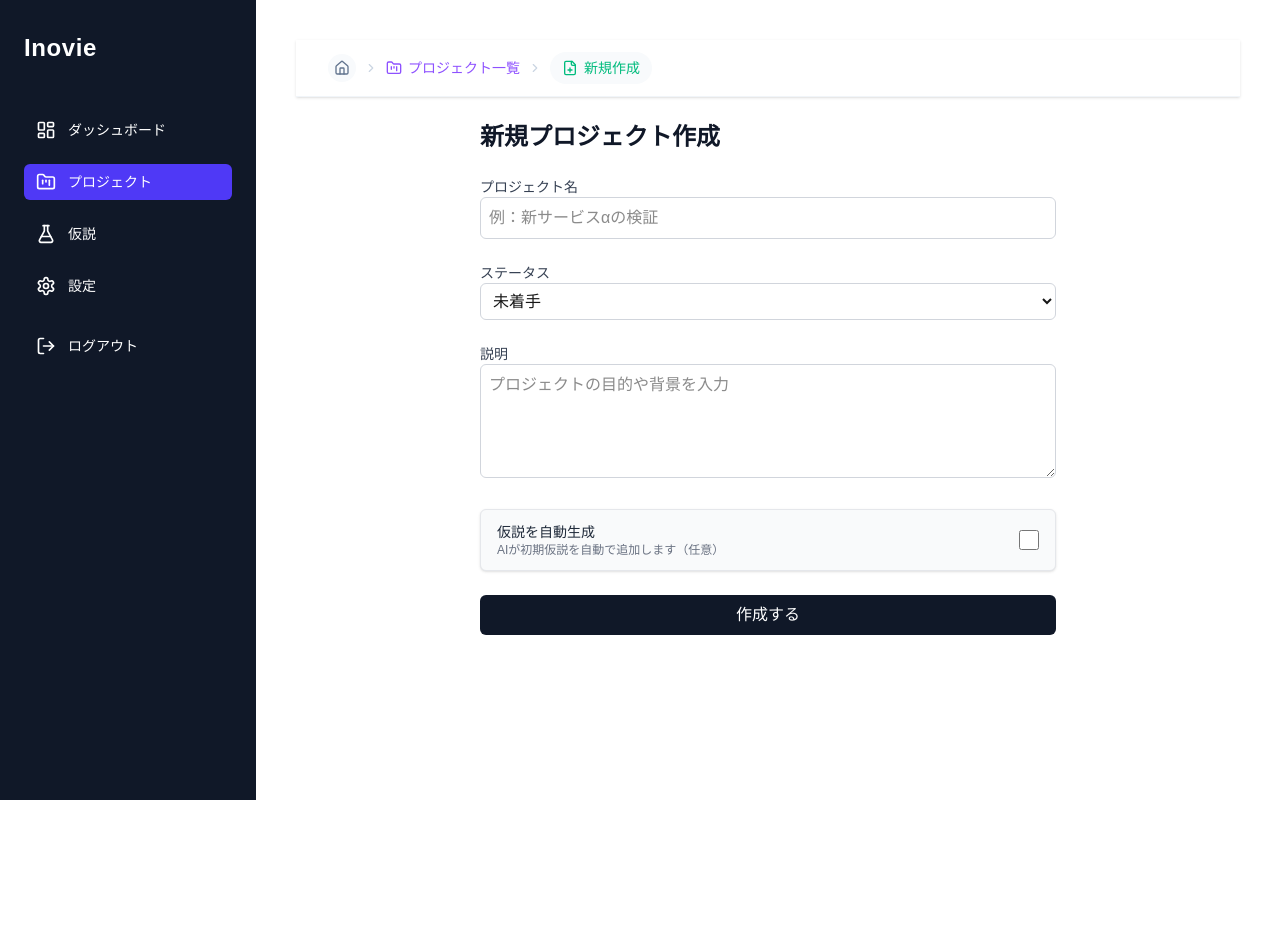
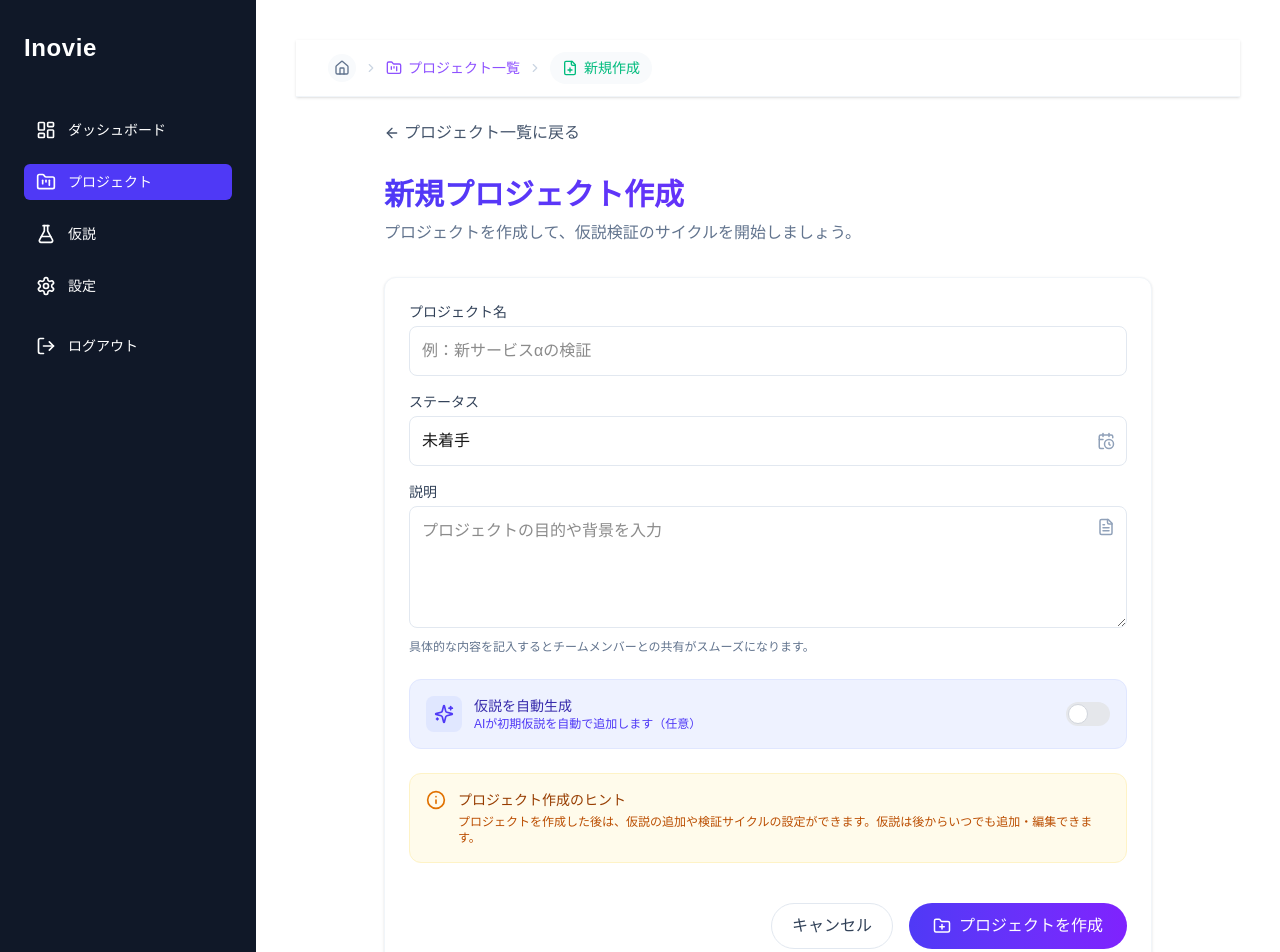
Before and after one commit to IsseiKuwatani/inovie-base, a Next.js app: page /projects/new in a window 1280 px wide. Shown: the top 952 px of the page. Before the commit the page ends 800 px from the top, so only its background shows below. Built offline with nearby package versions, Linux system fonts and the light colour scheme; no server answers.

Commit message:
色々追加

```diff
--- a/src/app/projects/new/page.tsx
+++ b/src/app/projects/new/page.tsx
@@ -3,6 +3,21 @@
 import { useState } from 'react'
 import { useRouter } from 'next/navigation'
 import { supabase } from '@/lib/supabaseClient'
+import {
+  Loader2,
+  AlertCircle,
+  CheckCircle,
+  FolderPlus,
+  ArrowLeft,
+  Sparkles,
+  CalendarClock,
+  FileText,
+  Info,
+  Clock,
+  AlertTriangle,
+  XCircle
+} from 'lucide-react'
+import Link from 'next/link'
 
 export default function NewProjectPage() {
   const router = useRouter()
@@ -13,6 +28,7 @@ export default function NewProjectPage() {
   const [error, setError] = useState('')
   const [success, setSuccess] = useState(false)
   const [autoGenerate, setAutoGenerate] = useState(false)
+  const [estimatedTime, setEstimatedTime] = useState('約3〜5分')
 
   const handleSubmit = async (e: React.FormEvent) => {
     e.preventDefault()
@@ -49,7 +65,9 @@ export default function NewProjectPage() {
         setError(data.error || 'プロジェクトの作成に失敗しました')
       } else {
         setSuccess(true)
+        setTimeout(() => {
           router.push('/projects')
+        }, 2000) // 自動生成の場合でも通常のリダイレクト
       }
     } catch (err) {
       console.error('API呼び出しエラー:', err)
@@ -60,71 +78,181 @@ export default function NewProjectPage() {
   }
 
   return (
-    <div className="max-w-xl mx-auto space-y-6">
-      <h1 className="text-2xl font-bold text-gray-900">新規プロジェクト作成</h1>
+    <div className="max-w-3xl mx-auto space-y-8">
+      <div className="flex justify-between items-center">
+        <Link
+          href="/projects"
+          className="text-slate-600 hover:text-indigo-600 flex items-center gap-1 transition-colors"
+        >
+          <ArrowLeft size={16} />
+          <span>プロジェクト一覧に戻る</span>
+        </Link>
+      </div>
 
+      <div>
+        <h1 className="text-3xl font-bold bg-gradient-to-r from-indigo-600 to-violet-600 bg-clip-text text-transparent mb-2">新規プロジェクト作成</h1>
+        <p className="text-slate-500">プロジェクトを作成して、仮説検証のサイクルを開始しましょう。</p>
+      </div>
+
+      <div className="bg-white rounded-xl border border-slate-100 shadow-sm p-6">
         <form onSubmit={handleSubmit} className="space-y-6">
+          <div className="space-y-4">
             <div>
-          <label className="block text-sm font-medium text-gray-700">プロジェクト名</label>
+              <label className="block text-sm font-medium text-slate-700 mb-1">プロジェクト名</label>
               <input
                 type="text"
                 value={name}
                 onChange={(e) => setName(e.target.value)}
                 required
-            className="w-full p-2 border border-gray-300 rounded-md"
+                className="w-full p-3 border border-slate-200 rounded-lg focus:ring-2 focus:ring-indigo-300 focus:border-indigo-300 transition-all outline-none"
                 placeholder="例：新サービスαの検証"
               />
             </div>
 
             <div>
-          <label className="block text-sm font-medium text-gray-700">ステータス</label>
+              <label className="block text-sm font-medium text-slate-700 mb-1">ステータス</label>
+              <div className="relative">
                 <select
                   value={status}
                   onChange={(e) => setStatus(e.target.value)}
-            className="w-full p-2 border border-gray-300 rounded-md"
+                  className="w-full p-3 border border-slate-200 rounded-lg appearance-none bg-white focus:ring-2 focus:ring-indigo-300 focus:border-indigo-300 transition-all outline-none"
                 >
                   <option value="未着手">未着手</option>
                   <option value="進行中">進行中</option>
                   <option value="完了">完了</option>
                 </select>
+                <div className="absolute inset-y-0 right-0 flex items-center px-3 pointer-events-none">
+                  <CalendarClock size={18} className="text-slate-400" />
+                </div>
+              </div>
             </div>
 
             <div>
-          <label className="block text-sm font-medium text-gray-700">説明</label>
+              <label className="block text-sm font-medium text-slate-700 mb-1">説明</label>
+              <div className="relative">
                 <textarea
                   value={description}
                   onChange={(e) => setDescription(e.target.value)}
-            className="w-full p-2 border border-gray-300 rounded-md"
+                  className="w-full p-3 border border-slate-200 rounded-lg focus:ring-2 focus:ring-indigo-300 focus:border-indigo-300 transition-all outline-none"
                   rows={4}
                   placeholder="プロジェクトの目的や背景を入力"
                 />
+                <div className="absolute top-3 right-3">
+                  <FileText size={18} className="text-slate-400" />
+                </div>
+              </div>
+              <p className="mt-1 text-xs text-slate-500">具体的な内容を記入するとチームメンバーとの共有がスムーズになります。</p>
+            </div>
           </div>
 
-        <div className="flex items-center justify-between bg-gray-50 border border-gray-200 rounded-md px-4 py-3 shadow-sm">
-          <label htmlFor="autoGenerate" className="flex flex-col cursor-pointer">
-            <span className="text-sm font-medium text-gray-800">仮説を自動生成</span>
-            <span className="text-xs text-gray-500">AIが初期仮説を自動で追加します（任意）</span>
-          </label>
+          <div className="mt-6 p-4 bg-indigo-50 border border-indigo-100 rounded-xl">
+            <div className="flex items-center justify-between">
+              <div className="flex items-start gap-3">
+                <div className="bg-indigo-100 p-2 rounded-lg">
+                  <Sparkles size={20} className="text-indigo-600" />
+                </div>
+                <div>
+                  <label htmlFor="autoGenerate" className="block text-sm font-medium text-indigo-800">仮説を自動生成</label>
+                  <p className="text-xs text-indigo-600">AIが初期仮説を自動で追加します（任意）</p>
+                </div>
+              </div>
+              <label className="relative inline-flex items-center cursor-pointer">
                 <input
                   id="autoGenerate"
                   type="checkbox"
                   checked={autoGenerate}
                   onChange={(e) => setAutoGenerate(e.target.checked)}
-            className="w-5 h-5 text-indigo-600 border-gray-300 rounded focus:ring-indigo-500"
+                  className="sr-only peer"
                 />
+                <div className="w-11 h-6 bg-gray-200 peer-focus:outline-none peer-focus:ring-2 peer-focus:ring-indigo-300 rounded-full peer peer-checked:after:translate-x-full rtl:peer-checked:after:-translate-x-full peer-checked:after:border-white after:content-[''] after:absolute after:top-[2px] after:start-[2px] after:bg-white after:border-gray-300 after:border after:rounded-full after:h-5 after:w-5 after:transition-all peer-checked:bg-indigo-600"></div>
+              </label>
             </div>
 
+            {/* 自動生成が選択された場合に表示する時間の目安と注意事項 */}
+            {autoGenerate && (
+              <div className="mt-3 space-y-3">
+                <div className="p-3 bg-white/50 border border-indigo-100 rounded-lg">
+                  <div className="flex items-start gap-2 text-indigo-700">
+                    <Clock className="h-4 w-4 mt-0.5 flex-shrink-0" />
+                    <div className="text-xs">
+                      <p className="font-medium">仮説の自動生成には時間がかかります</p>
+                      <p className="mt-1">生成完了までの目安: {estimatedTime}</p>
+                    </div>
+                  </div>
+                </div>
+
+
+
+                <div className="p-3 bg-rose-50 border border-rose-200 rounded-lg">
+                  <div className="flex items-start gap-2">
+                    <XCircle className="h-4 w-4 mt-0.5 flex-shrink-0 text-rose-600" />
+                    <div className="text-xs text-rose-800">
+                      <p className="font-medium">処理を中断しないでください</p>
+                      <p className="mt-1">生成処理中にページを閉じると、仮説の生成が完了しません。生成が完了するまでこのページでお待ちください。</p>
+                    </div>
+                  </div>
+                </div>
+              </div>
+            )}
+          </div>
+
+          {/* ヒントカード */}
+          <div className="mt-6 p-4 bg-amber-50 border border-amber-100 rounded-xl flex gap-3">
+            <div className="flex-shrink-0">
+              <Info size={20} className="text-amber-600" />
+            </div>
+            <div>
+              <h3 className="text-sm font-medium text-amber-800">プロジェクト作成のヒント</h3>
+              <p className="text-xs text-amber-700 mt-1">プロジェクトを作成した後は、仮説の追加や検証サイクルの設定ができます。仮説は後からいつでも追加・編集できます。</p>
+            </div>
+          </div>
+
+          {error && (
+            <div className="p-4 bg-rose-50 border-l-4 border-rose-500 rounded-md flex items-start gap-3">
+              <AlertCircle className="text-rose-500 flex-shrink-0" size={20} />
+              <p className="text-sm text-rose-700">{error}</p>
+            </div>
+          )}
+
+          {success && (
+            <div className="p-4 bg-emerald-50 border-l-4 border-emerald-500 rounded-md flex items-start gap-3">
+              <CheckCircle className="text-emerald-500 flex-shrink-0" size={20} />
+              <div>
+                <p className="text-sm text-emerald-700 font-medium">プロジェクトを作成しました！</p>
+                {autoGenerate && (
+                  <p className="text-xs text-emerald-600 mt-1">仮説を自動生成しています。しばらくお待ちください...<br/>処理が完了するまでこのページを閉じないでください。</p>
+                )}
+              </div>
+            </div>
+          )}
+
+          <div className="pt-4 flex gap-4 justify-end">
+            <Link
+              href="/projects"
+              className="px-5 py-2.5 text-slate-700 border border-slate-200 rounded-full hover:bg-slate-50 transition-colors"
+            >
+              キャンセル
+            </Link>
             <button
               type="submit"
               disabled={loading}
-          className="w-full bg-gray-900 text-white py-2 px-4 rounded-md hover:bg-gray-700 transition"
+              className="bg-gradient-to-r from-indigo-600 to-violet-600 text-white px-6 py-2.5 rounded-full hover:shadow-md transition-all duration-300 flex items-center gap-2 disabled:opacity-70 disabled:cursor-not-allowed"
             >
-          {loading ? '作成中...' : '作成する'}
+              {loading ? (
+                <>
+                  <Loader2 size={18} className="animate-spin" />
+                  <span>{autoGenerate ? '作成・生成中...' : '作成中...'}</span>
+                </>
+              ) : (
+                <>
+                  <FolderPlus size={18} />
+                  <span>プロジェクトを作成</span>
+                </>
+              )}
             </button>
+          </div>
         </form>
-
-      {error && <p className="text-sm text-red-600">{error}</p>}
-      {success && <p className="text-sm text-green-600">プロジェクトを作成しました！</p>}
+      </div>
     </div>
   )
 }
--- a/src/middleware.ts
+++ /dev/null
@@ -1,74 +0,0 @@
-// src/middleware.ts
-import { NextResponse } from 'next/server'
-import type { NextRequest } from 'next/server'
-import { createClient } from '@supabase/supabase-js'
-
-export async function middleware(request: NextRequest) {
-  // クッキーを確認
-  const supabaseUrl = process.env.NEXT_PUBLIC_SUPABASE_URL!
-  const supabaseKey = process.env.NEXT_PUBLIC_SUPABASE_ANON_KEY!
-
-  // サーバーサイドSupabaseクライアントを初期化
-  const supabase = createClient(supabaseUrl, supabaseKey, {
-    auth: {
-      autoRefreshToken: false,
-      persistSession: false,
-    }
-  })
-
-  // クッキーからセッション情報を復元
-  const { pathname } = request.nextUrl
-
-  // すでにログインページにいる場合は処理をスキップ
-  if (pathname === '/login') {
-    return NextResponse.next()
-  }
-
-  // public assets は常にアクセス許可
-  if (
-    pathname.startsWith('/_next') ||
-    pathname.startsWith('/api') ||
-    pathname.includes('/favicon.ico')
-  ) {
-    return NextResponse.next()
-  }
-
-  // Authorization headerからセッションを取得
-  const authHeader = request.headers.get('Authorization')
-  if (authHeader) {
-    const token = authHeader.replace('Bearer ', '')
-    const { data, error } = await supabase.auth.getUser(token)
-    if (!error && data.user) {
-      return NextResponse.next()
-    }
-  }
-
-  // Cookieからセッション情報を取得
-  const cookieString = request.headers.get('cookie') || ''
-  const cookies = cookieString.split(';').reduce((acc, cookie) => {
-    const [key, value] = cookie.trim().split('=')
-    acc[key] = value
-    return acc
-  }, {} as Record<string, string>)
-
-  const supabaseAuthToken = cookies['sb-access-token'] || cookies['supabase-auth-token']
-
-  if (!supabaseAuthToken) {
-    // 認証されていない場合はログインページにリダイレクト
-    return NextResponse.redirect(new URL('/login', request.url))
-  }
-
-  return NextResponse.next()
-}
-
-// ミドルウェアを適用するパスを指定
-export const config = {
-  matcher: [
-    /*
-     * マッチするパスのパターン:
-     * - `/login` と `/api/*` はマッチしない
-     * - その他すべてのパスがマッチする
-     */
-    '/((?!login|_next/static|_next/image|favicon.ico).*)',
-  ],
-}
--- a/tsconfig.json
+++ b/tsconfig.json
@@ -23,6 +23,6 @@
       }
     ]
   },
-  "include": ["next-env.d.ts", "**/*.ts", "**/*.tsx", ".next/types/**/*.ts"],
+  "include": ["next-env.d.ts", "**/*.ts", "**/*.tsx", ".next/types/**/*.ts", "src/middleware.ts.bak"],
   "exclude": ["node_modules"]
 }
```
Also changed, not shown: src/app/login/page.tsx (+59 -40 lines), 1 other file (tests, documents, lock files or other folders). Lines whose indentation alone changed are shown as unchanged.
